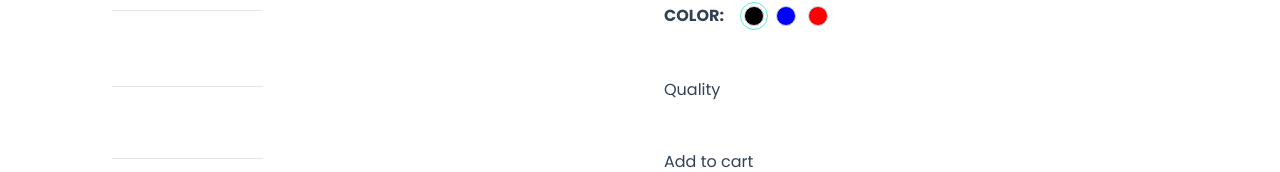
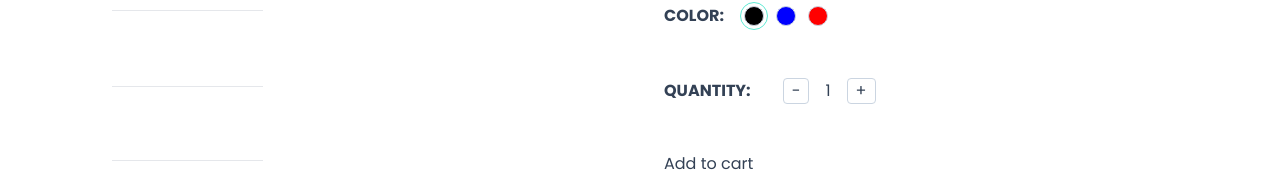
Before and after one commit to rizmiya-ameen/E-Commerce, a Next.js app: page /product/1 in a window 1280 px wide. Shown: the part 561-733 px from the top of the page. Built offline with nearby package versions, Linux system fonts and the light colour scheme; a web font is replaced by a local one.

Commit message:
set quantity updated

```diff
--- a/app/product/[productid]/ProductDetails.tsx
+++ b/app/product/[productid]/ProductDetails.tsx
@@ -1,6 +1,7 @@
 "use client";
 
 import SetColor from "@/components/products/SetColor";
+import { SetQuantity } from "@/components/products/SetQuantity";
 import { Rating } from "@mui/material";
 import { useCallback, useState } from "react";
 
@@ -57,6 +58,20 @@
     [cartProduct.selectedImg]
   );
 
+  const handleQtyIncrease = useCallback(() => {
+    setCartProduct(prev => {
+      return {...prev, quantity: ++prev.quantity}
+    })
+  }, [cartProduct])
+
+  const handleQtyDecrease = useCallback(() => {
+
+    if (cartProduct.quantity === 1) return 1;
+    setCartProduct(prev => {
+      return {...prev, quantity: --prev.quantity}
+    })
+  }, [cartProduct])
+
   return (
     <div className="grid grid-cols-1 md:grid-cols-2 gap-12">
       <div>Images</div>
@@ -92,7 +107,7 @@
 
       <Horizontal />
 
-      <div>Quality</div>
+      <SetQuantity cartProduct={cartProduct} handleQtyIncrease={handleQtyIncrease} handleQtyDecrease={handleQtyDecrease}/>
 
       <Horizontal />
 
--- a/components/products/SetQuantity.tsx
+++ b/components/products/SetQuantity.tsx
@@ -1,7 +1,32 @@
-"use client"
+"use client";
 
-export const SetQuantity = () => {
+import { CartProductType } from "@/app/product/[productid]/ProductDetails";
+
+interface SetQtyProps {
+  cartCounter?: boolean;
+  cartProduct: CartProductType;
+  handleQtyIncrease: () => void;
+  handleQtyDecrease: () => void;
+}
+
+const btnStyles = 'border-[1.2px] border-slate-300 px-2 rounded'
+
+export const SetQuantity: React.FC<SetQtyProps> = ({
+  cartCounter,
+  cartProduct,
+  handleQtyIncrease,
+  handleQtyDecrease,
+}) => {
   return (
-    <div>SetQuantity</div>
-  )
-}
+    <div className="flex gap-8 items-center">
+      {/* true means cart page else product page*/}
+      {cartCounter ? null : <div className="font-semibold">QUANTITY:</div>}
+
+      <div className="flex gap-4 items-center text-base">
+        <button onClick={handleQtyDecrease} className={btnStyles}>-</button>
+        <div>{cartProduct.quantity}</div>
+        <button onClick={handleQtyIncrease} className={btnStyles}>+</button>
+      </div>
+    </div>
+  );
+};
```
